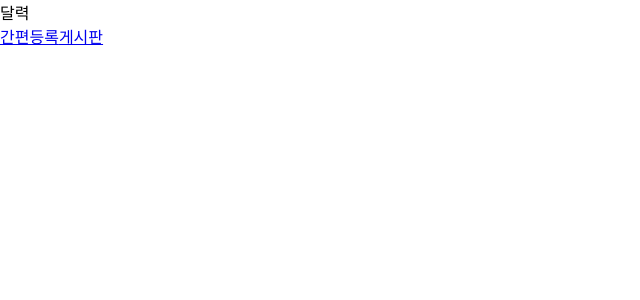
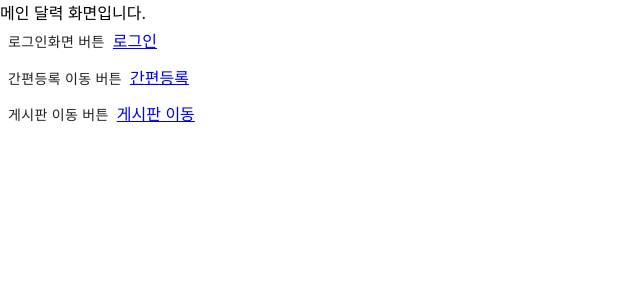
Before and after one commit to moveCompany/scheduleController, a React (Create React App) app in the folder front-end/: page / in a window 1280 px wide. Shown: the top 300 px of the page, without its empty margins (0-640 px from the left). Built offline with nearby package versions, Linux system fonts and the light colour scheme.

Commit message:
link navigate

```diff
--- a/front-end/src/App.tsx
+++ b/front-end/src/App.tsx
@@ -1,6 +1,6 @@
 import React from 'react';
 import {BrowserRouter, Route, Routes} from 'react-router-dom';
-import CalenderPage from "./pages/CalenderPage";
+import MainCalenderPage from "./pages/MainCalenderPage";
 import LoginPage from "./pages/LoginPage";
 import RoutinesPage from "./pages/RoutinesPage";
 import BoardPage from "./pages/BoardPage";
@@ -9,7 +9,7 @@ function App() {
   return (
     <BrowserRouter>
         <Routes>
-            <Route path="/" element={<CalenderPage/>}/>
+            <Route path="/" element={<MainCalenderPage/>}/>
             <Route path="/routines" element={<RoutinesPage/>}/>
             <Route path="/board" element={<BoardPage/>}/>
             <Route path="/login" element={<LoginPage/>}/>
--- a/front-end/src/pages/CalenderPage.tsx
+++ /dev/null
@@ -1,15 +0,0 @@
-import {Button, Grid} from '@material-ui/core';
-import React from 'react';
-import Calender from '../components/Calender/Calender';
-import {Link, useNavigate} from 'react-router-dom';
-
-const CalenderPage = () => {
-  return (
-    <Grid>
-      <Calender/>
-        <Link to={'/routines'}>간편등록</Link>
-        <Link to={'/board'}>게시판</Link>
-    </Grid>
-  )
-};
-export default CalenderPage;
--- /dev/null
+++ b/front-end/src/pages/MainCalenderPage.tsx
@@ -0,0 +1,43 @@
+import {Button, Grid} from '@material-ui/core';
+import React from 'react';
+import Calender from '../components/Calender/Calender';
+import {Link, useNavigate, useNavigation} from 'react-router-dom';
+
+const MainCalenderPage = () => {
+    const navigation=useNavigate()
+    function goBoardPage() {
+        navigation("/board");
+    }
+    function goRoutinesPage() {
+        navigation("/routines");
+    }
+    function goLogin() {
+        navigation("/login");
+    }
+  return (
+    <Grid>
+        메인 달력 화면입니다.
+        {/*<Calender/>*/}
+        <div>
+            <Button onClick={goLogin}>
+                로그인화면 버튼
+            </Button>
+            <Link to={'/login'}>로그인</Link>
+        </div>
+        <div>
+            <Button onClick={goRoutinesPage}>
+                간편등록 이동 버튼
+            </Button>
+          <Link to={'/routines'}>간편등록</Link>
+        </div>
+        <div>
+            <Button onClick={goBoardPage}>
+                게시판 이동 버튼
+            </Button>
+          <Link to={'/board'}>게시판 이동</Link>
+        </div>
+
+    </Grid>
+  )
+};
+export default MainCalenderPage;
```
